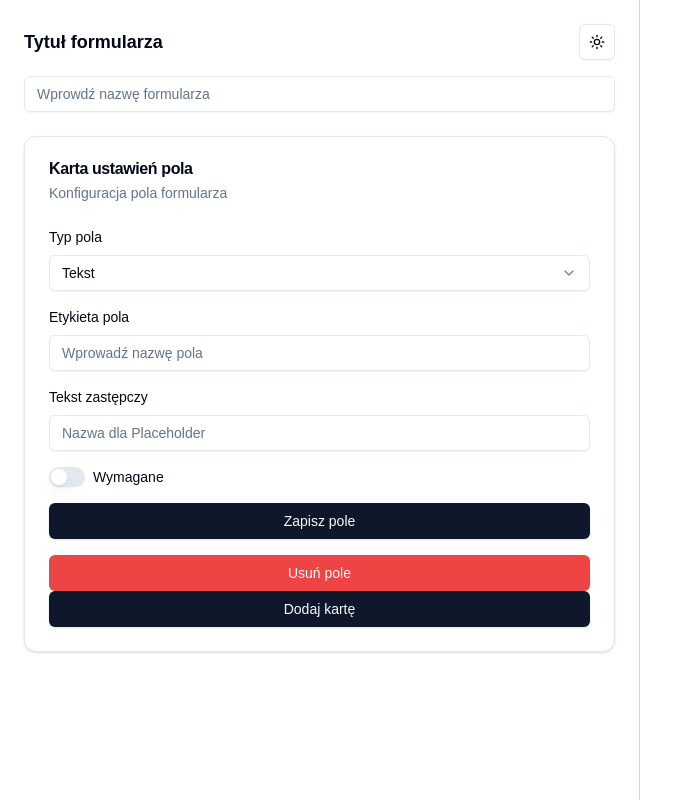
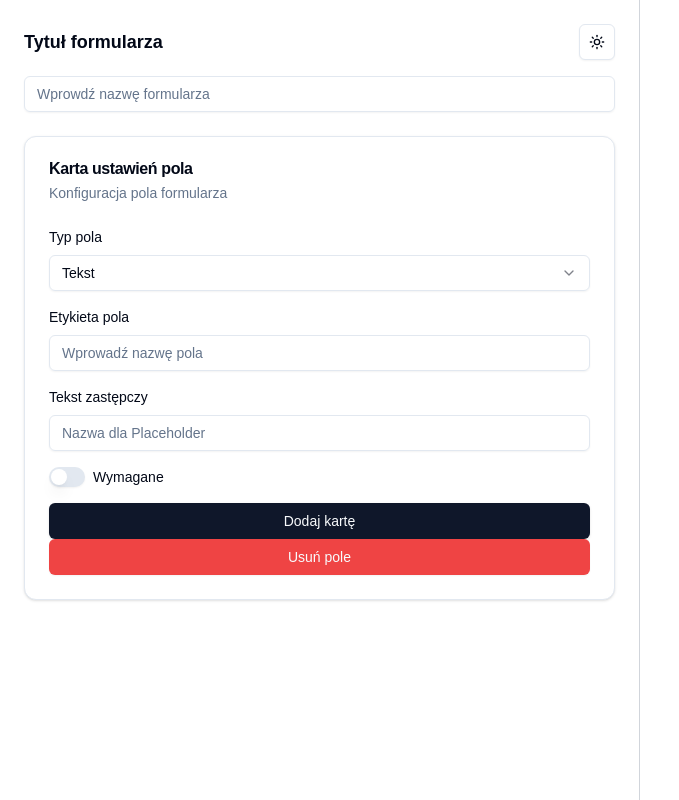
Before and after one commit to Blazej90/form, a Next.js app: page / in a window 1280 px wide. Shown: the whole page, without its empty margins (0-679 px from the left). Built offline with nearby package versions, Linux system fonts and the light colour scheme.

Commit message:
feat(form): remove 'Save field' button from left panel

```diff
--- a/src/components/LeftPanel.tsx
+++ b/src/components/LeftPanel.tsx
@@ -161,17 +161,8 @@ export const LeftPanel: React.FC<LeftPanelProps> = ({
                 />
                 <label className="ml-2 text-sm font-medium">Wymagane</label>
               </div>
-              <Button
-                onClick={() =>
-                  setFields((prevFields) =>
-                    prevFields.some((f) => f.id === cardId)
-                      ? prevFields
-                      : [...prevFields, field]
-                  )
-                }
-                className="mb-4 w-full"
-              >
-                Zapisz pole
+              <Button onClick={addCard} className="w-full">
+                Dodaj kartę
               </Button>
               <Button
                 onClick={() => removeCard(cardId)}
@@ -180,9 +171,6 @@ export const LeftPanel: React.FC<LeftPanelProps> = ({
               >
                 Usuń pole
               </Button>
-              <Button onClick={addCard} className="w-full">
-                Dodaj kartę
-              </Button>
             </CardContent>
           </Card>
         );
```
